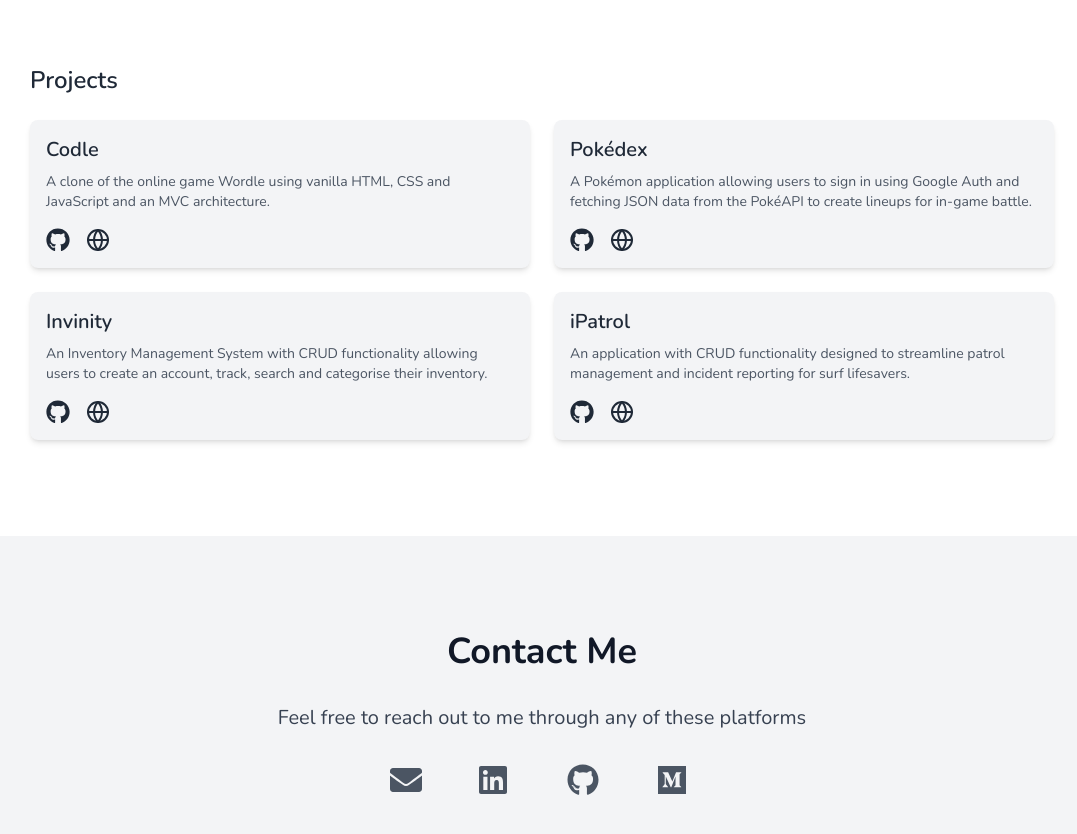
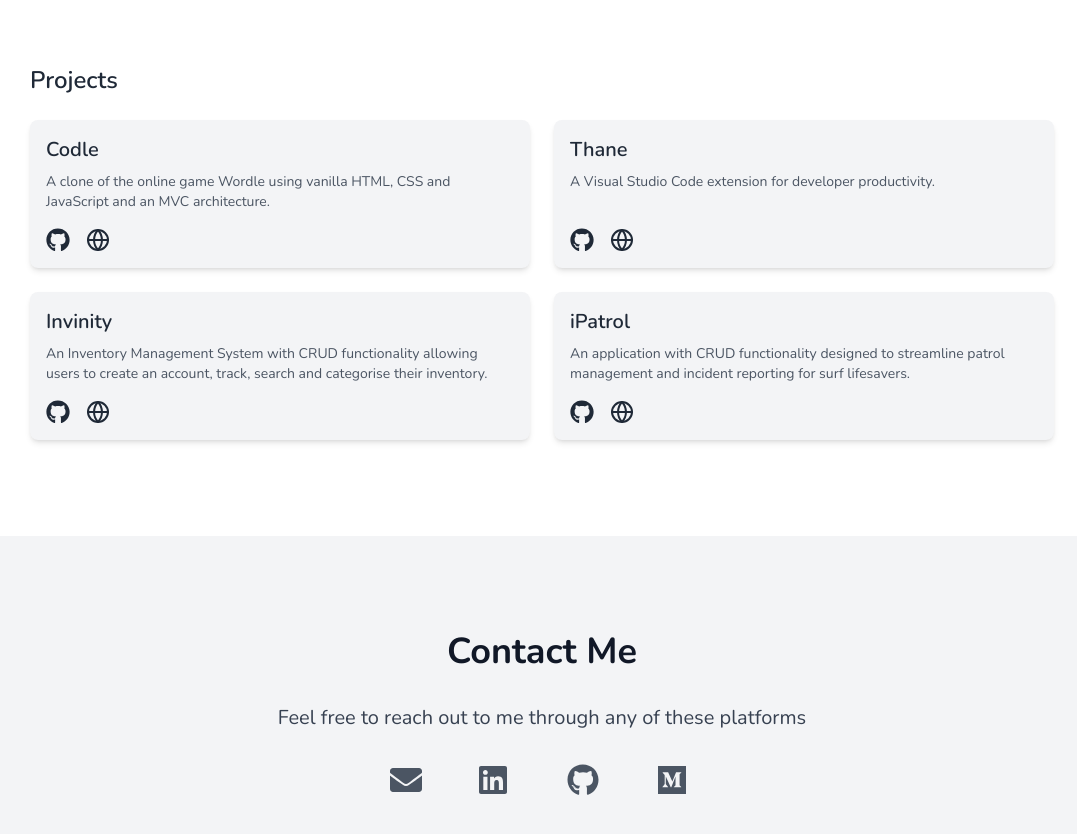
Before and after one commit to jackson-07/portfolio, a React (Create React App) app: page / in a window 1280 px wide. Shown: the part 1020-1854 px from the top of the page, without its empty margins (98-1175 px from the left). Built offline with nearby package versions, Linux system fonts and the light colour scheme.

Commit message:
adding a new project

```diff
--- a/src/components/About.jsx
+++ b/src/components/About.jsx
@@ -82,10 +82,10 @@ export default function About() {
               liveLink="https://jackson-07.github.io/codle/"
             />
             <ProjectCard
-              title="Pokédex"
-              description="A Pokémon application allowing users to sign in using Google Auth and fetching JSON data from the PokéAPI to create lineups for in-game battle."
-              githubLink="https://github.com/jackson-07/pokedex"
-              liveLink="https://pokedex-9b5t.onrender.com/"
+              title="Thane"
+              description="A Visual Studio Code extension for developer productivity."
+              githubLink="https://github.com/jackson-07/thane"
+              liveLink="https://github.com/jackson-07/thane"
             />
             <ProjectCard
               title="Invinity"
```
